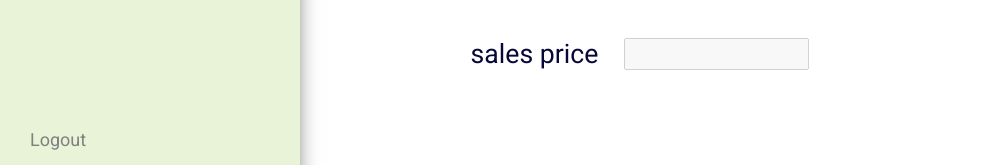
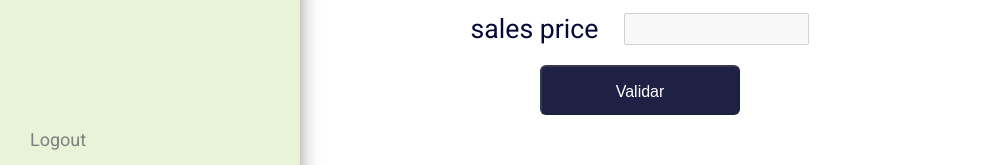
Before and after one commit to murilopereira006/shopper-teste-tecnico, a React (Create React App) app in the folder frontend/: page / in a window 1280 px wide. Shown: the part 586-751 px from the top of the page, without its empty margins (0-989 px from the left). Built offline with nearby package versions, Linux system fonts and the light colour scheme.

Commit message:
add button

```diff
--- a/frontend/src/components/buttons/index.js
+++ b/frontend/src/components/buttons/index.js
@@ -1,9 +1,37 @@
-import React from 'react';
+import { Container, Text } from './styles';
 
-export default function Button() {
+export default function Button({
+  children,
+  width,
+  height,
+  margin,
+  padding,
+  backgroundColor,
+  color,
+  borderRadius,
+  fontSize,
+  fontWeight,
+  action,
+  disabled
+}) {
   return (
-    <>
-
-    </>
+    <Container
+      width={width}
+      height={height}
+      backgroundColor={backgroundColor}
+      borderRadius={borderRadius}
+      margin={margin}
+      padding={padding}
+      onClick={action}
+      disabled={disabled}
+    >
+      <Text
+        color={color}
+        fontSize={fontSize}
+        fontWeight={fontWeight}
+      >
+        {children}
+      </Text>
+    </Container>
   );
 }
--- a/frontend/src/components/buttons/styles.js
+++ b/frontend/src/components/buttons/styles.js
@@ -1,20 +1,17 @@
 import styled from 'styled-components'
 
-export const TopbarContainer = styled.div`
-  width: 100vw;
-  top: 0;
-  left: 0;
-  display: flex;
-  justify-content: space-between;
-  align-items: center;
-  position: fixed;
-  background-color: var(--secondary-color);
-  padding: 5px 20px;
-
-  box-sizing: border-box;
-  z-index: 9;
+export const Container = styled.button`
+  width: ${props => props.width ? props.width : '180px'};
+  height: ${props => props.height ? props.height : '50px'};
+  background-color: ${props => props.color ? props.color : 'var(--secondary)'};
+  border-radius: ${props => props.borderRadius ? props.borderRadius : '6px'};
+  margin: ${props => props.margin ? props.margin : '0'};
+  padding: ${props => props.padding ? props.padding : '0'};
+  cursor: ${props => props.disabled ? 'not-allowed' : 'pointer'};
 `;
 
-export const TopbarLeft = styled.div`
-
+export const Text = styled.h3`
+  font-size: ${props => props.fontSize ? props.fontSize : '16px'};
+  font-weight: ${props => props.fontWeight ? props.fontWeight : '400'};
+  color: ${props => props.textColor ? props.textColor : '#FFFFFF'};
 `;
--- a/frontend/src/pages/Home/index.js
+++ b/frontend/src/pages/Home/index.js
@@ -3,6 +3,7 @@ import { FileUploader } from "react-drag-drop-files";
 import { XLSXreader, CSVreader } from '../../helpers/readers'
 import { Tooltip } from 'react-tooltip'
 import Warnings from "../../components/warnings"
+import Button from "../../components/buttons"
 import { Container, IndividualUpdate, LabelSyles } from "./styles";
 
 const fileTypes = ["CSV", "XLSX"];
@@ -62,6 +63,14 @@ export default function HomePage() {
             </LabelSyles>
           </IndividualUpdate>
       }
+      <Button
+        width="200px"
+        height="50px"
+        disabled={!product.code || !product.name || !product.cost_price || !product.sales_price}
+        action={() => console.log(product)}
+      >
+        Validar
+      </Button>
     </Container>
   );
 }
```
